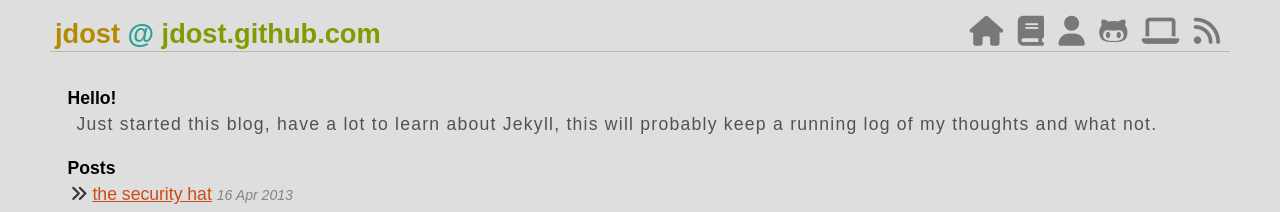
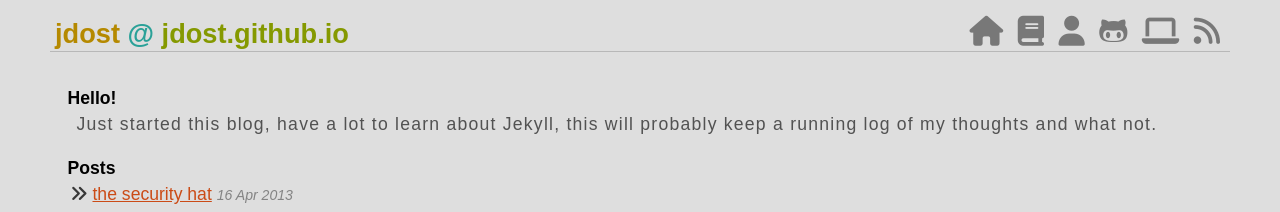
Before and after one commit to jdost/jdost.github.com, a Jekyll site: the page built from index.html, in a window 1280 px wide. Shown: the top 212 px of the page. Built offline with Jekyll 4.4.1, drawn with Linux system fonts in a browser that asks for light colours; nearby versions of some CDN libraries; some web fonts are replaced; the list of posts is cut into pages by our own code.

Commit message:
Fixed the config some more

```diff
--- a/_config.yml
+++ b/_config.yml
@@ -2,12 +2,12 @@
 
 paginate: 2
 
-title: "jdost.github.com"
+title: "jdost.github.io"
 author: "jdost"
 tagline: "writing about stuff"
-url: http://jdost.github.com
+url: http://jdost.github.io
 
-exclude: ["Makefile", "README.md", "s/less"]
+exclude: ["Makefile", "README.md", "github.conf", "s/less"]
 pygments: true
 
 disqus:
```
